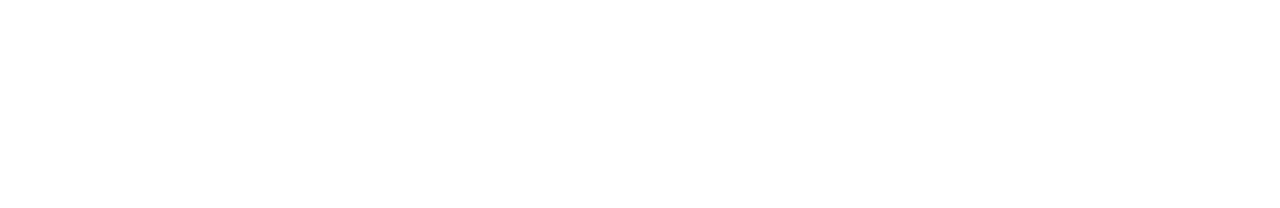
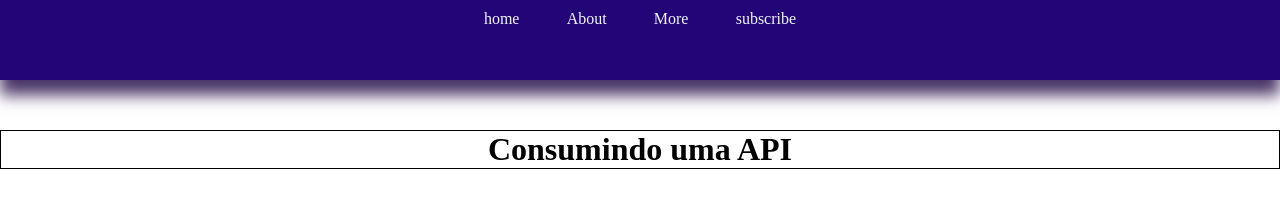
Before and after one commit to maumaucb18/consumindo-api, a website: page consuming-api/index.html in a window 1280 px wide. Drawn offline with Linux system fonts and the light colour scheme.

Commit message:
css adicionado

```diff
--- a/consuming-api/index.html
+++ b/consuming-api/index.html
@@ -4,13 +4,22 @@
   <meta charset="UTF-8">
   <meta http-equiv="X-UA-Compatible" content="IE=edge">
   <meta name="viewport" content="width=device-width, initial-scale=1.0">
+  <link rel="stylesheet" href="style.css">
   <title> Consumindo API</title>
 </head>
 <body>
-
+  <header>
+    <ul>
+      <li>home</li>
+      <li>About</li>
+      <li>More</li>
+      <li>subscribe</li>
+    </ul>
+  </header>
+  <h1>Consumindo uma API</h1>
   <main>
 
-    <span class="message" ></span>
+
 
   </main>
   <script>
--- /dev/null
+++ b/consuming-api/style.css
@@ -0,0 +1,51 @@
+*{
+  margin: 0;
+  padding: 0;
+  box-sizing: border-box;
+}
+
+main{
+  background-color: rgb(50, 104, 219);
+  text-align: center;
+  list-style: none;
+  color: aliceblue;
+  text-shadow: 1px 2px 1px black;
+  font-size: 24pt;
+  margin-top: 100px;
+}
+
+h1{
+  margin-top:50px;
+  justify-content: center;
+  align-items: center;
+  text-align: center;
+  border: 1px solid black;
+
+
+}
+
+header ul{
+  position: relative;
+  top: 0;
+  left: 0;
+  width: 100%;
+  height:80px;
+  padding: 10px 60px;
+  background-color:rgb(36, 5, 119);
+  color: aliceblue;
+  display:flex;
+  justify-content: center;
+  gap: 2.95rem;
+
+
+
+  ;
+  box-shadow: 0 15px 15px rgba(25, 1, 63, 0.801);
+
+}
+li{
+
+  list-style: none;
+  cursor: pointer;
+
+}
```
